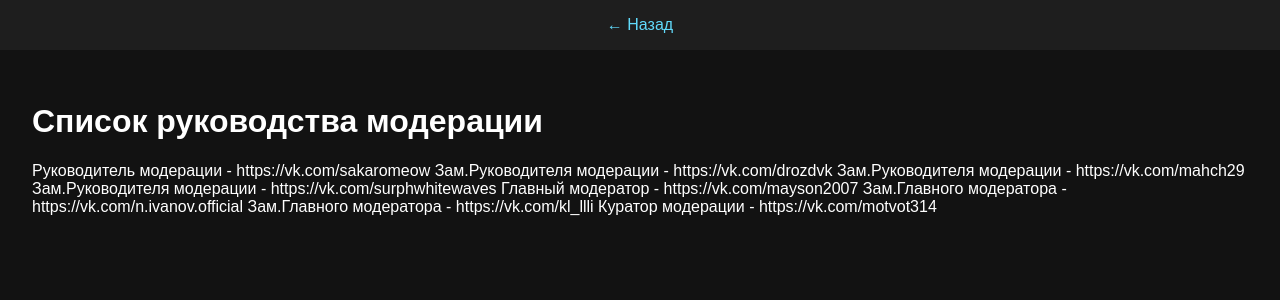
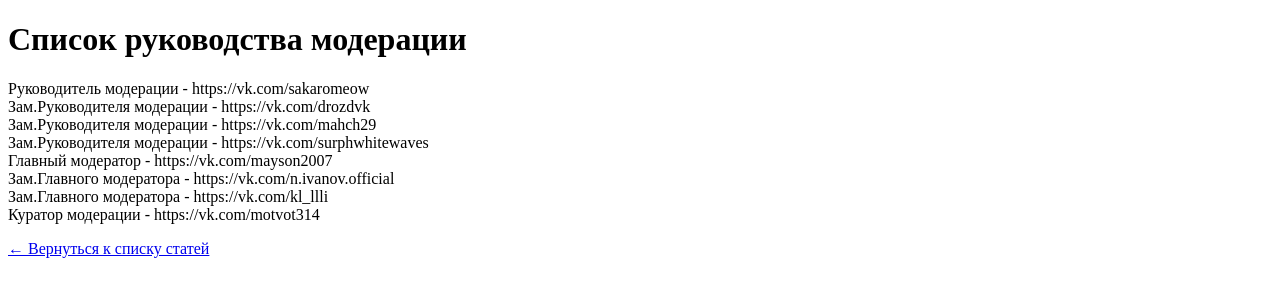
Before and after one commit to qumanity/articles-site, a Flask app: page /article/1 in a window 1280 px wide. Shown: the top 300 px of the page. Run offline with Flask 3, Linux system fonts and the light colour scheme.

Commit message:
Update article.html

```diff
--- a/templates/article.html
+++ b/templates/article.html
@@ -1,19 +1,14 @@
-
 <!DOCTYPE html>
 <html lang="en">
 <head>
     <meta charset="UTF-8">
     <meta name="viewport" content="width=device-width, initial-scale=1.0">
-    <link rel="stylesheet" href="/static/css/styles.css">
     <title>{{ article.title }}</title>
 </head>
 <body>
-    <header>
-        <a href="{{ url_for('index') }}">← Назад</a>
-    </header>
-    <main>
-        <h1>{{ article.title }}</h1>
-        <p>{{ article.content }}</p>
-    </main>
+    <h1>{{ article.title }}</h1>
+    <!-- Преобразуем переносы строк (\n) в HTML-теги <br> -->
+    <p>{{ article.content.replace('\n', '<br>')|safe }}</p>
+    <a href="{{ url_for('index') }}">← Вернуться к списку статей</a>
 </body>
 </html>
```
